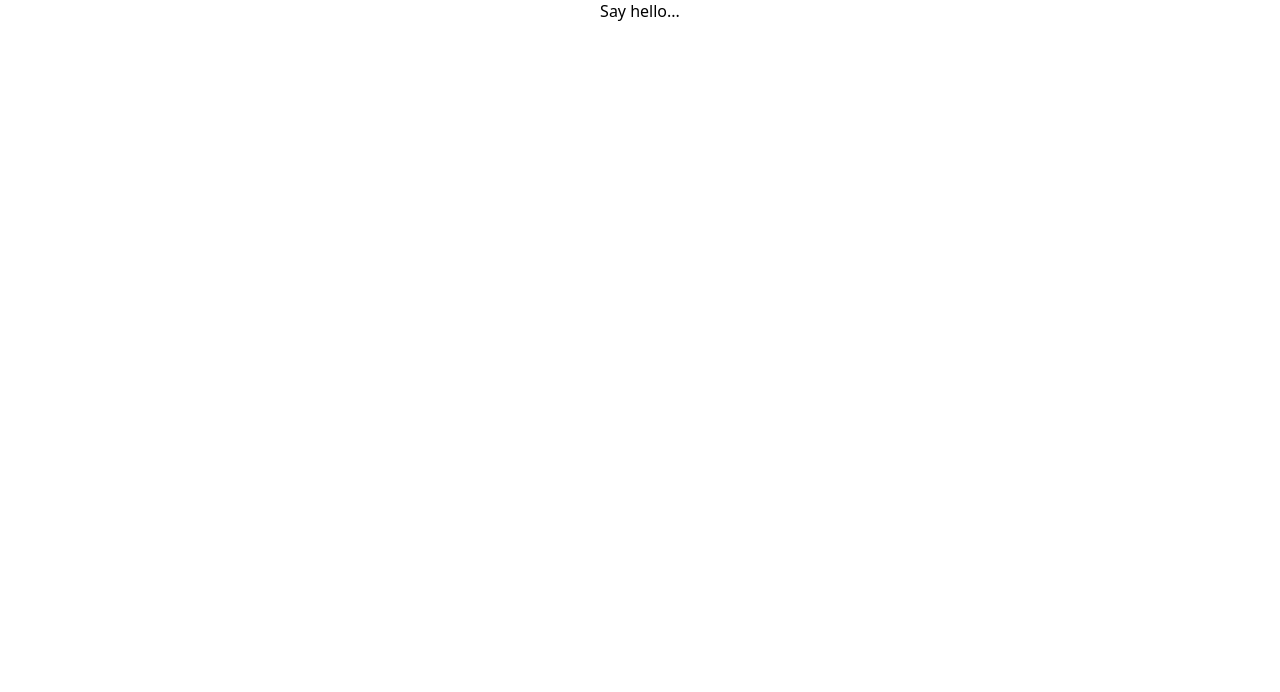
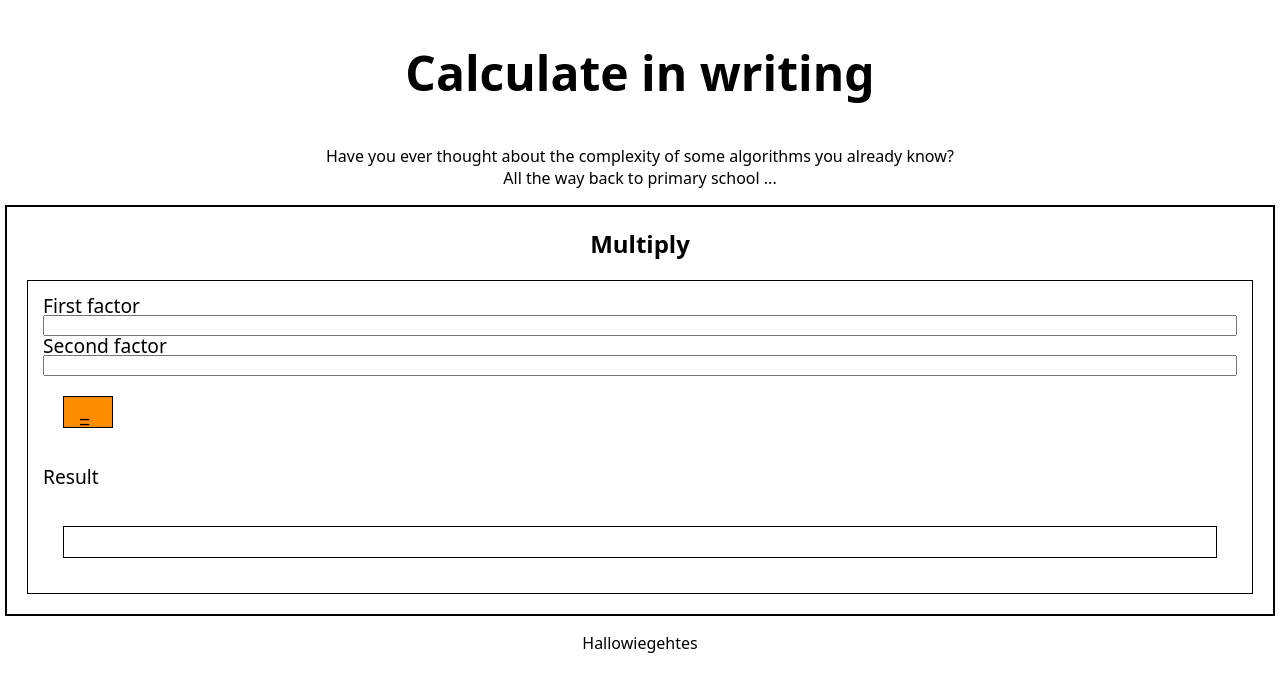
Before and after one commit to Xristof23/calculators, a React (Create React App) app: page / in a window 1280 px wide. Shown: the top 692 px of the page. Built offline with nearby package versions, Linux system fonts and the light colour scheme.

Commit message:
started with multiplication

```diff
--- a/public/index.html
+++ b/public/index.html
@@ -6,7 +6,7 @@
       name="viewport"
       content="width=device-width, initial-scale=1, shrink-to-fit=no"
     />
-    <title>React App</title>
+    <title>React Calculator App</title>
   </head>
 
   <body>
--- a/src/App.js
+++ b/src/App.js
@@ -1,6 +1,92 @@
 import React from "react";
 import "./styles.css";
+const firstInput = document.getElementById("firstfactor");
+const firstFactor = "123.456";
+const multiplyButton = document.querySelector("[data-js='multiply-button']");
+
+function ShowInput() {
+  firstInput.addEventListener("input", () => {
+    const firstFactor = firstInput.value;
+    return <p>{firstFactor}</p>;
+  });
+}
+
+
+function DeletePoint(a) {
+  const withoutPoint = getIntegerString(a) + getFractionString(a);
+  console.log(withoutPoint);
+  return (
+    <article>
+      <p>{withoutPoint}</p>
+    </article>
+  );
+}
 
 export default function App() {
-  return <div>Say hello...</div>;
+  return (
+    <main>
+      <article>
+        <h1>Calculate in writing</h1>
+        <p>
+          Have you ever thought about the complexity of some algorithms you
+          already know? <br></br>
+          All the way back to primary school ...{" "}
+        </p>
+      </article>
+      <div className="calculator">
+        <h2>Multiply</h2>
+        <div className="inputs">
+          <label htmlFor="firstfactor">First factor</label>
+          <input id="firstfactor"></input>
+          {/* <ShowInput /> */}
+          <label htmlFor="secondfactor ">Second factor</label>
+          <input id="secondfactor"></input>
+          <button className="calculate-button" data-js="multiply-button">
+            =
+          </button>
+
+          <p>Result</p>
+          <p className="inputs" data-js="product-result"></p>
+        </div>
+      </div>
+      <StringToWords />
+    </main>
+  );
 }
+
+// Für später
+
+const testString = "1234567";
+function StringToArray() {
+  const firstArray = testString.split("");
+  // console.log(firstArray);
+  return (
+    <article>
+      <p>
+        {firstArray[0]}
+        {firstArray[1]}
+        {firstArray[2]}
+      </p>
+    </article>
+  );
+}
+
+const testText = "Hallo wie geht es dir?";
+function StringToWords() {
+  const testArray = testText.split(" ");
+  // console.log(firstArray);
+  return (
+    <article>
+      <p>
+        {testArray[0]}
+        {}
+        {testArray[1]}
+        {}
+        {testArray[2]}
+        {}
+        {testArray[3]}
+        {}
+      </p>
+    </article>
+  );
+}
--- a/src/index.js
+++ b/src/index.js
@@ -6,6 +6,51 @@ import App from "./App";
 const rootElement = document.getElementById("root");
 const root = createRoot(rootElement);
 
+// testdrive
+function getIntegerString(a) {
+  if (a.includes(".")) {
+    return a.split(".")[0];
+  }
+  return a;
+}
+function getFractionString(a) {
+  if (a.includes(".")) {
+    return a.split(".")[1];
+  }
+  return "";
+}
+const testDrive = "4.52";
+const y = "3.1";
+function deletePoint(a) {
+  const withoutPoint = getIntegerString(a) + getFractionString(a);
+  return withoutPoint;
+  /* (
+    <article>
+      <p>{withoutPoint}</p>
+    </article>
+  ) */
+}
+const multiplication = (a, b) => a * b;
+
+console.log("Dummer Hans: " + multiplication(testDrive, y));
+
+const addition = (a, b) => a + b;
+
+function correctMultiplication(a, b) {
+  const aDecimalPlaces = Number(getFractionString(a).length);
+  const bDecimalPlaces = Number(getFractionString(b).length);
+  const decimalSum = addition(aDecimalPlaces, bDecimalPlaces);
+  const pointlessProduct = multiplication(deletePoint(a), deletePoint(b));
+  const decimalSumPlaces = Number(pointlessProduct.toString().length);
+  const integerPlaces = decimalSumPlaces - Number(decimalSum);
+  const result =
+    pointlessProduct.toString().substring(0, integerPlaces) +
+    "." +
+    pointlessProduct.toString().substring(integerPlaces, decimalSumPlaces);
+  return result;
+}
+console.log("Schlauer Kerl: " + correctMultiplication(testDrive, y));
+
 root.render(
   <StrictMode>
     <App />
--- a/src/styles.css
+++ b/src/styles.css
@@ -9,3 +9,38 @@ body {
   font-family: system-ui;
   text-align: center;
 }
+
+.calculator {
+  border: 2px solid black;
+  margin: 5px;
+}
+
+.calculate-button {
+  width: 50px;
+  height: 30px;
+  text-align: left;
+  background-color: darkorange;
+  border: 1px solid black;
+  margin: 20px;
+  padding: 15px;
+  font-size: 1.2rem;
+  line-height: 1.2rem;
+}
+.inputs {
+  display: flex;
+  flex-flow: column;
+  text-align: left;
+  border: 1px solid black;
+  margin: 20px;
+  padding: 15px;
+  font-size: 1.2rem;
+  line-height: 1.2rem;
+}
+
+h1 {
+  font-size: 3rem;
+}
+
+h2 {
+  font-size: 1.5rem;
+}
```
Also changed, not shown: 1 other file (tests, documents, lock files or other folders).
